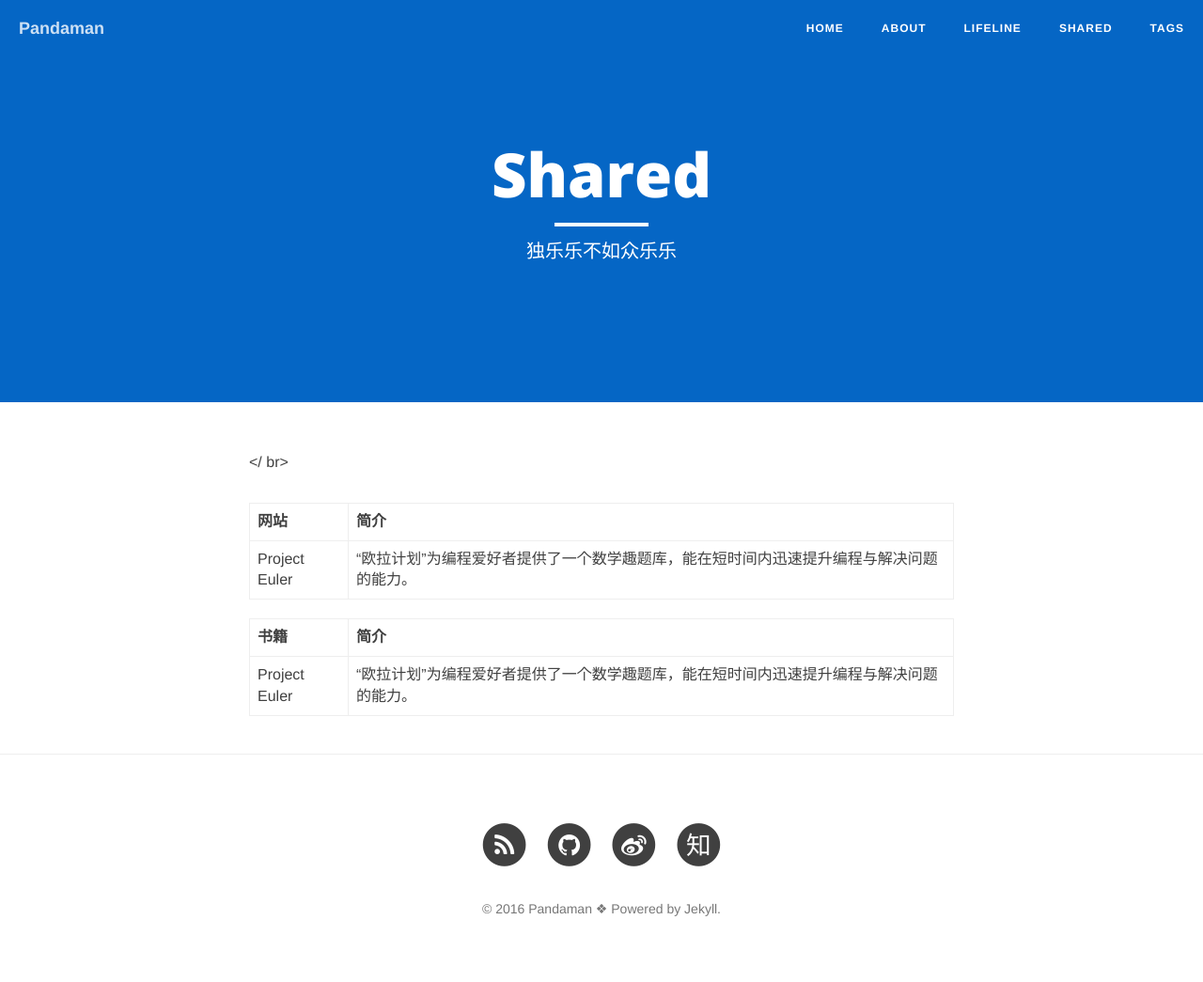
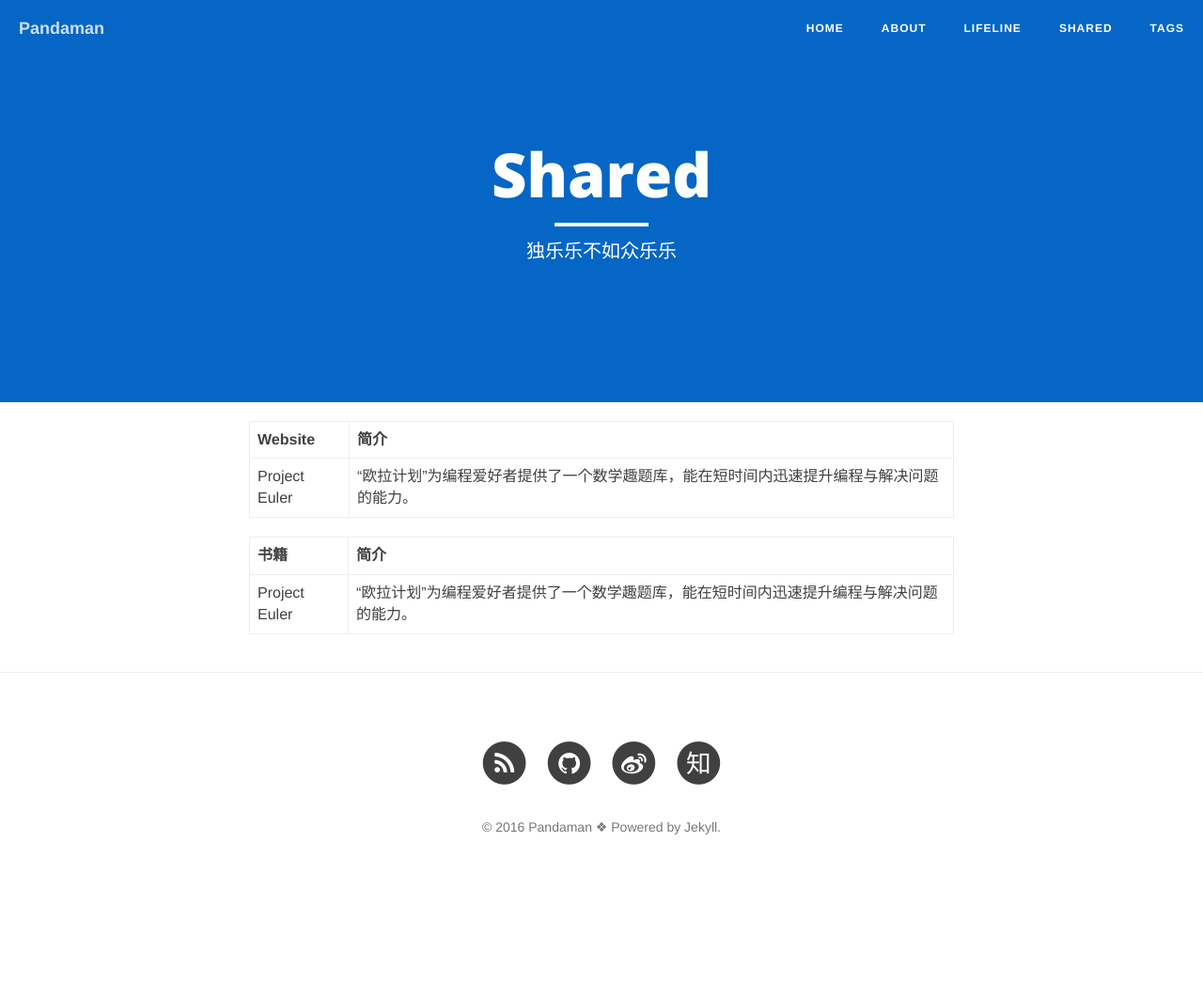
Before and after one commit to ceares/ceares.github.io, a Jekyll site: the page built from shared.md, in a window 1280 px wide. Shown: the whole page at 94% size. Built offline with Jekyll 4.4.1, drawn with Linux system fonts in a browser that asks for light colours; nearby versions of some CDN libraries; after the commit the page ends 958 px from its top, so only the background shows below that.

Commit message:
Update shared.md

```diff
--- a/shared.md
+++ b/shared.md
@@ -5,10 +5,8 @@ description: "独乐乐不如众乐乐"
 header-img: "img/zhihu.jpg"
 ---
 
-</ br>
 
-
-网站|简介
+Website|简介
 :--|:--
 [Project Euler](https://projecteuler.net/archives)|“欧拉计划”为编程爱好者提供了一个数学趣题库，能在短时间内迅速提升编程与解决问题的能力。
 
```
